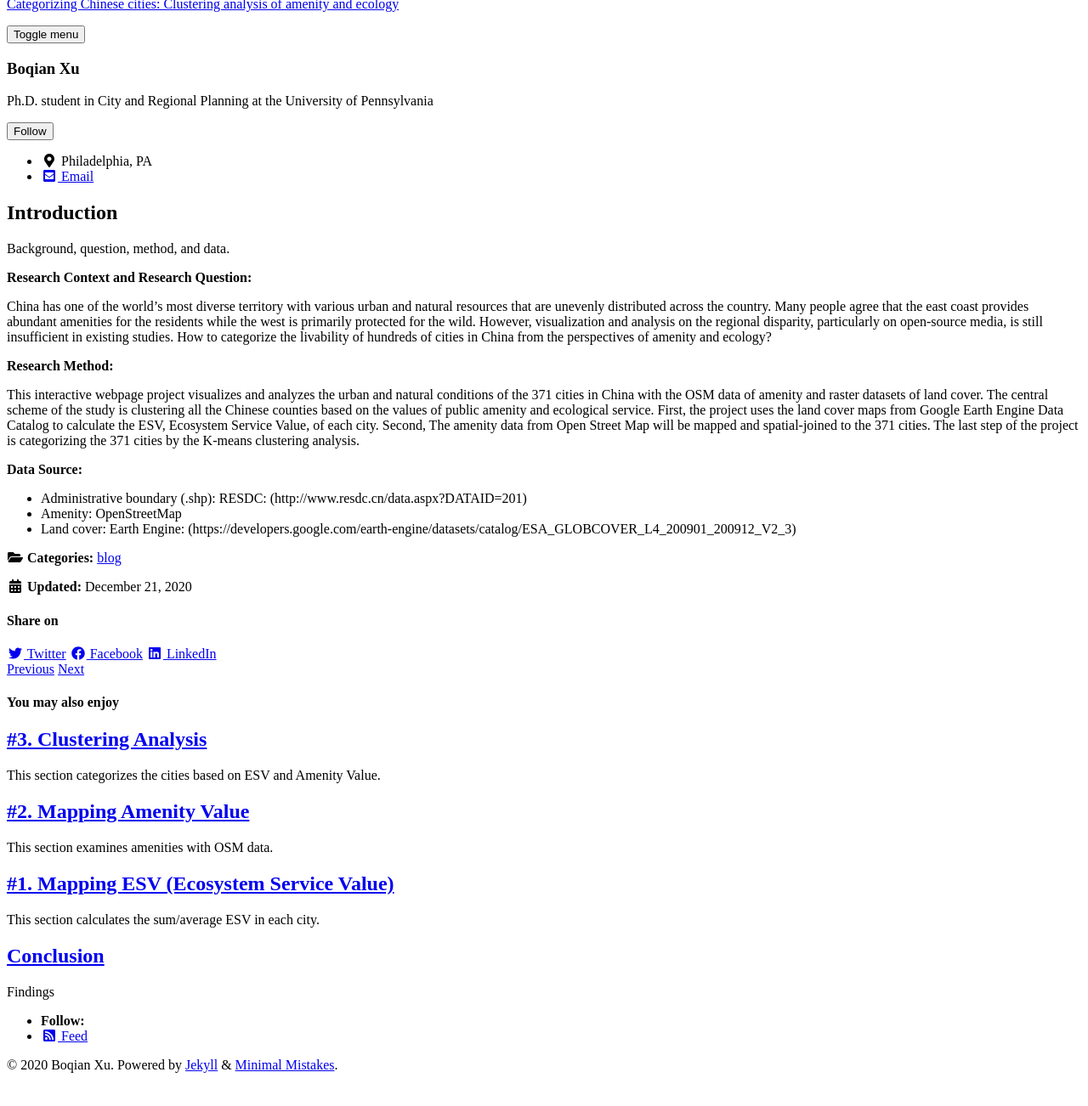
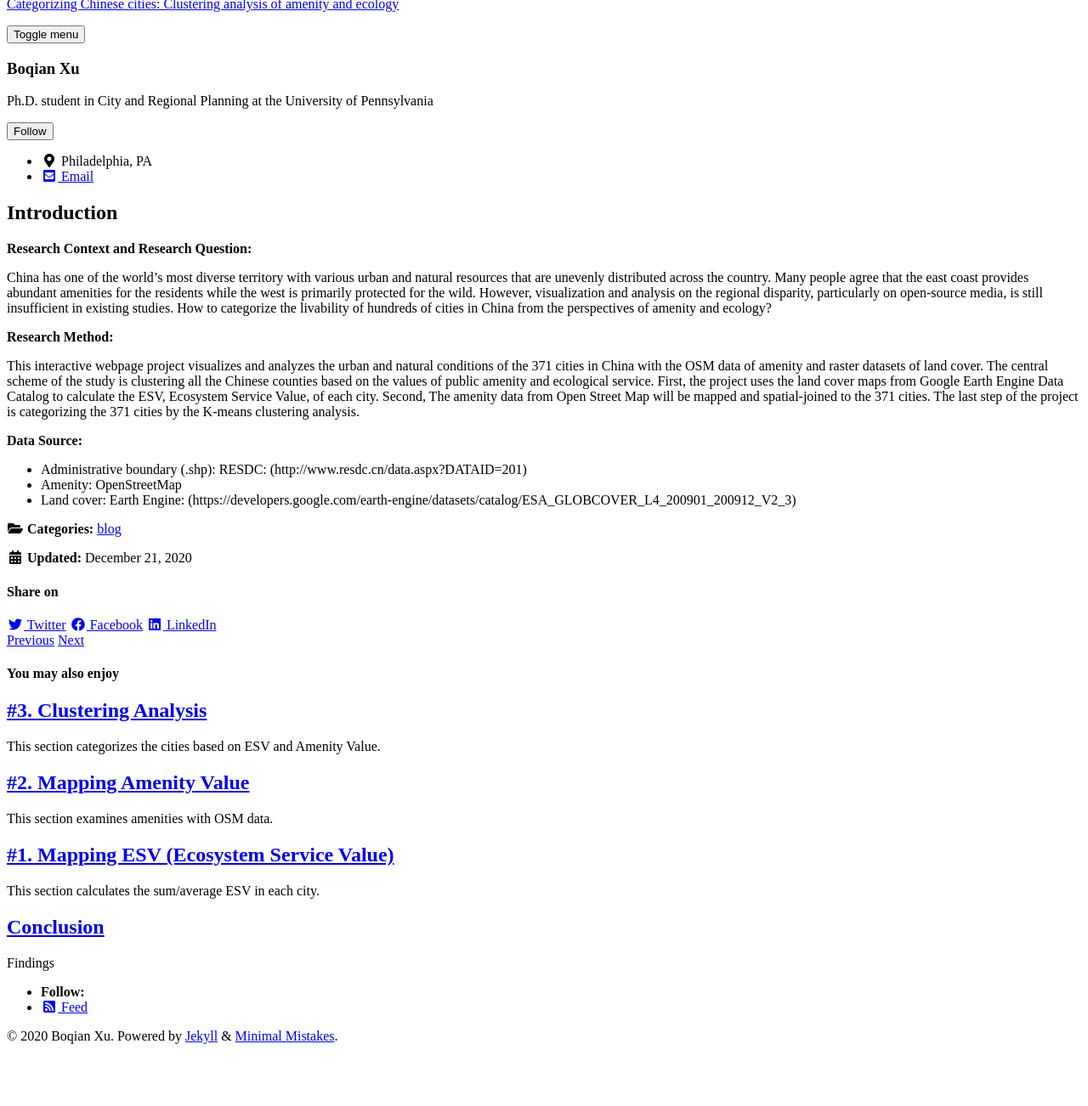
Before and after one commit to boqianxu/CategorizingChineseCities, a Jekyll site: the page built from _posts/2020-12-21-introduction.md, in a window 1280 px wide, cut to the strip 112-1445 px from the top of the page. Shown: the top 1302 px of the strip at 85% size. Built offline with Jekyll 4.4.1, drawn with Linux system fonts in a browser that asks for light colours; cached includes are drawn as plain includes; nearby versions of some CDN libraries; some of the changed lines change nothing that is shown.

Commit message:
Update 2020-12-21-introduction.md

```diff
--- a/_posts/2020-12-21-introduction.md
+++ b/_posts/2020-12-21-introduction.md
@@ -1,11 +1,11 @@
 ---
 title: "Introduction"
-date: 2020-12-21T00:00:00-04:00
+date: 2020-12-21T00:04:00-04:00
 categories:
   - blog
+excerpt: "Background, question, method, and data."
 tags:
 ---
-Background, question, method, and data.
 
 **Research Context and Research Question:**
 
```
